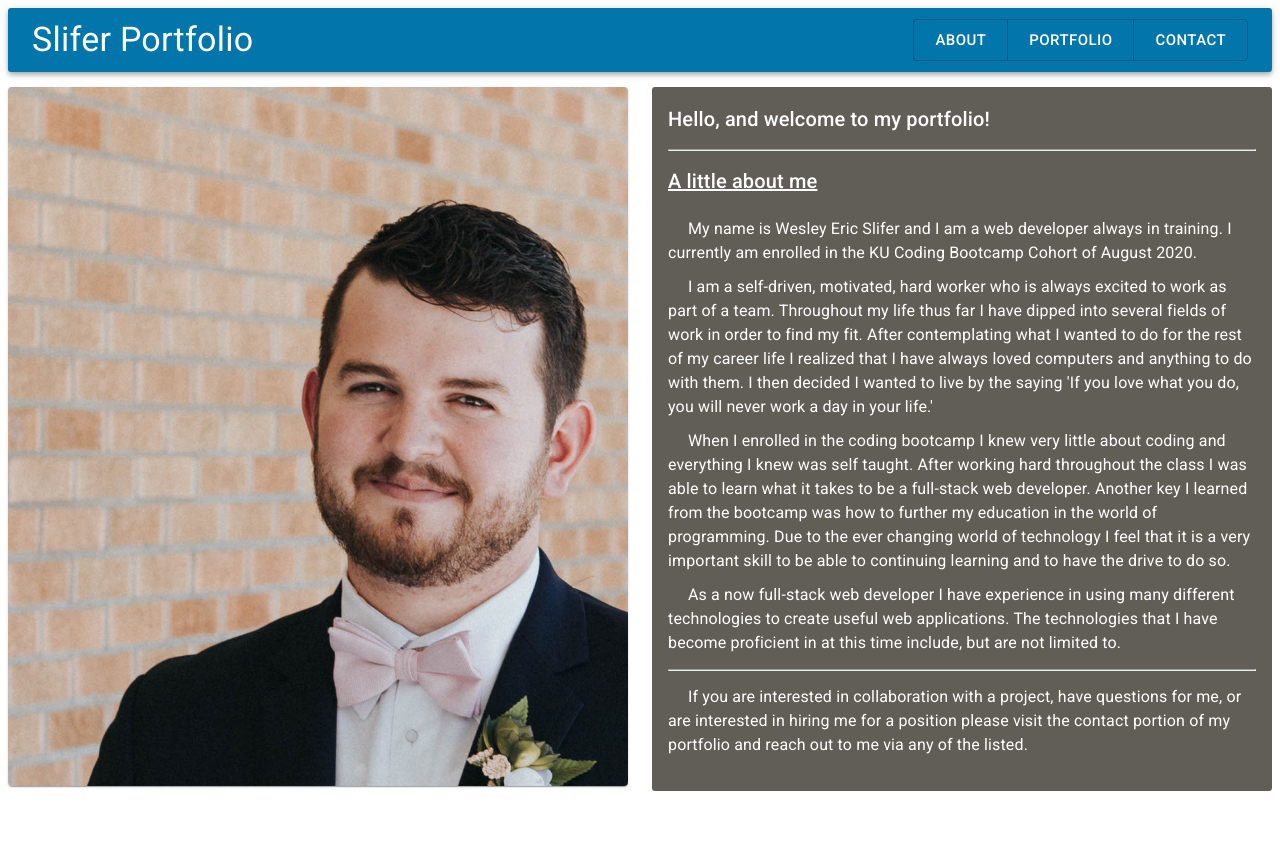
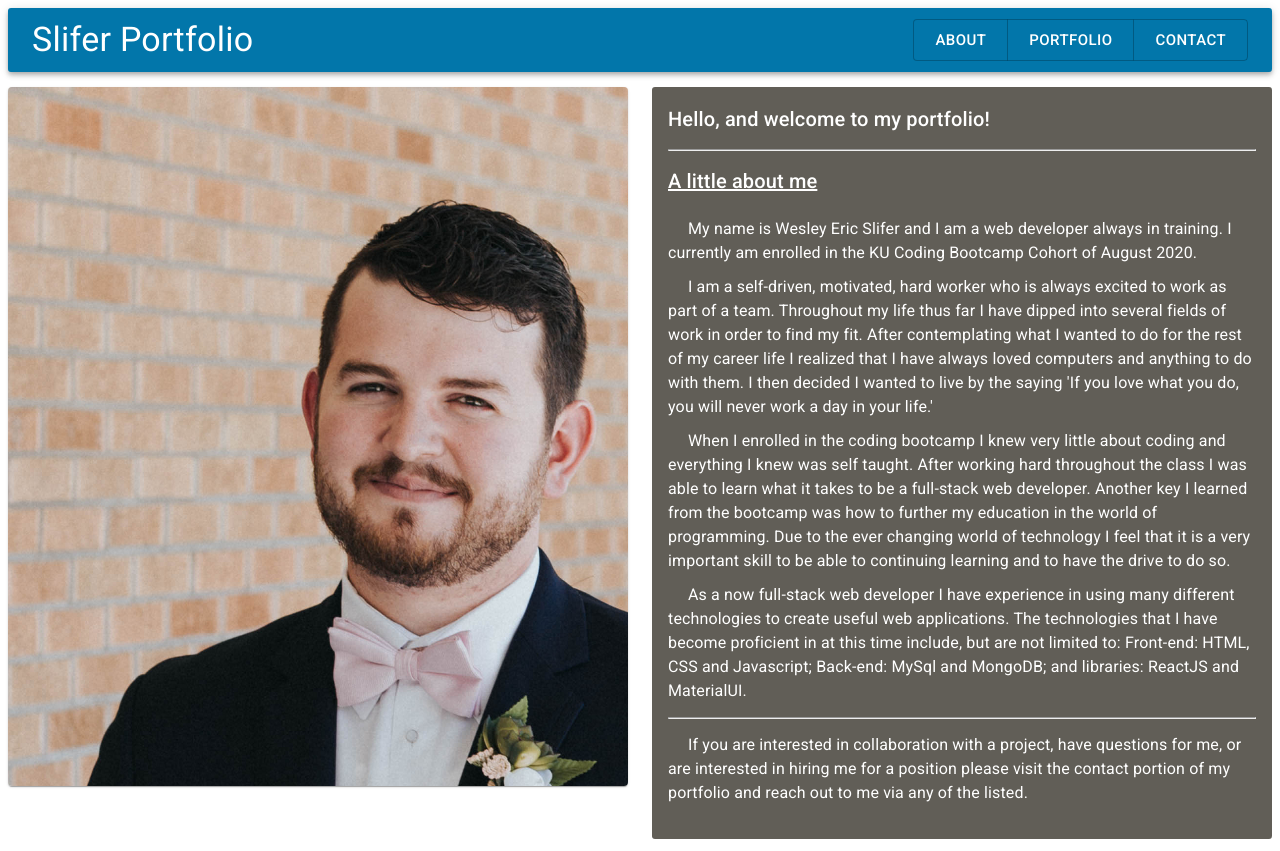
Before and after one commit to wslifer/react_portfolio, a React (Create React App) app: page / in a window 1280 px wide. Before the commit the page ends 803 px from the top, so only its background shows below. Built offline with nearby package versions, Linux system fonts and the light colour scheme.

Commit message:
finishing about

```diff
--- a/src/pages/About.js
+++ b/src/pages/About.js
@@ -78,7 +78,8 @@ export default function About() {
             As a now full-stack web developer I have experience in using many
             different technologies to create useful web applications. The
             technologies that I have become proficient in at this time include,
-            but are not limited to.
+            but are not limited to: Front-end: HTML, CSS and Javascript;
+            Back-end: MySql and MongoDB; and libraries: ReactJS and MaterialUI.
           </Typography>
           <hr />
           <Typography variant="body1" className={style.textArea}>
```
